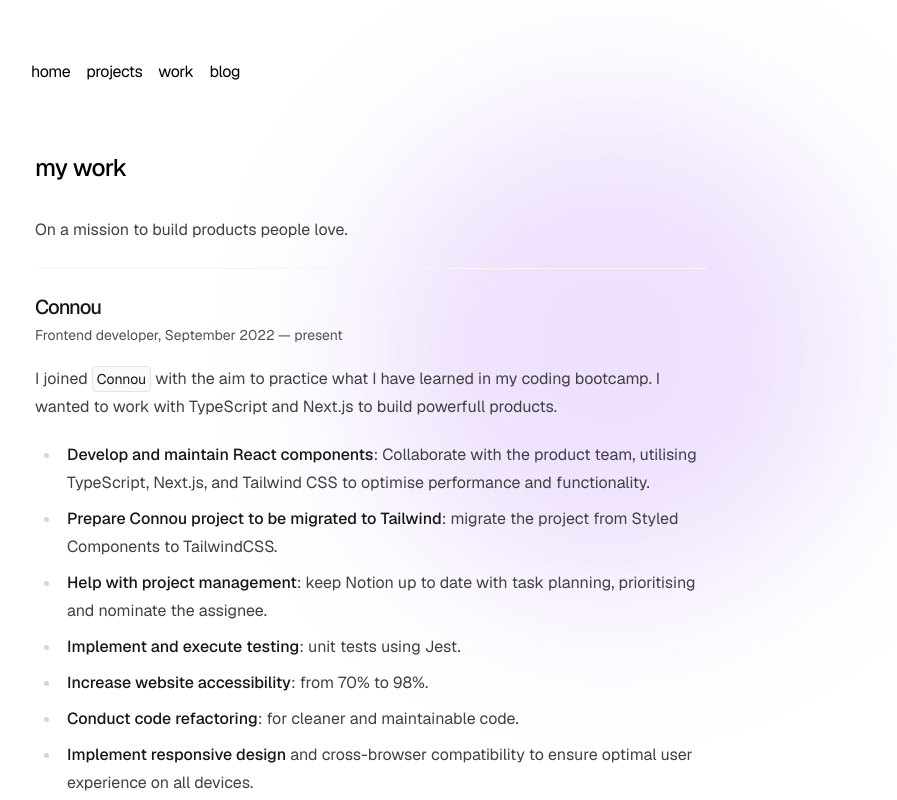
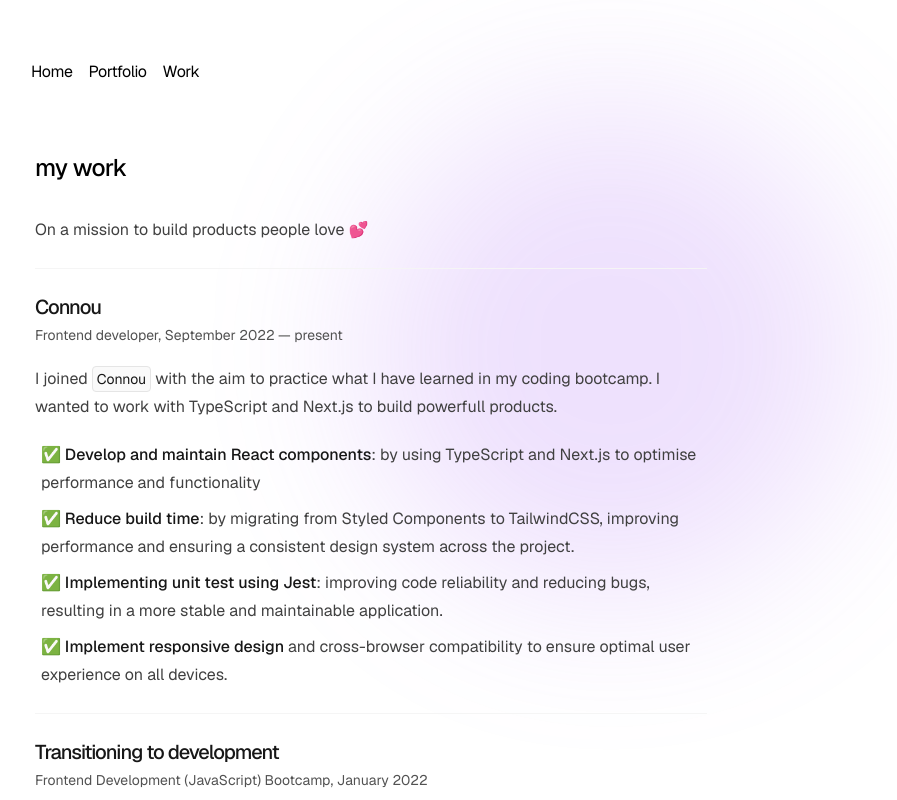
Before and after one commit to sanicodeplayground/portfolio-sanita, a Next.js app: page /work in a window 1280 px wide. Shown: the top 800 px of the page, without its empty margins (269-1166 px from the left). Built offline with nearby package versions, Linux system fonts and the light colour scheme.

Commit message:
hide blog

```diff
--- a/src/app/page.tsx
+++ b/src/app/page.tsx
@@ -2,10 +2,11 @@ import Link from 'next/link';
 import Image from 'next/image';
 import ArrowIcon from '@/components/ArrowIcon';
 import BadgeConnou from '@/components/BadgeConnou';
-import LinkBlog from '../components/BlogPosts';
 import { FC } from 'react';
 import fs from 'fs';
 import path from 'path';
+import projects from '@/db/projects';
+import { CardComponent } from '@/components/CardComponent';
 
 const techLogos = [
   {
@@ -53,47 +54,30 @@ const Page: FC = async () => {
         className="mb-8 h-24 w-24 rounded-full border
         border-neutral-200 dark:border-neutral-700"
       />
-      <h1 className="mb-2 text-2xl font-medium tracking-tighter">
-        I&apos;m Sanita 👋
+      <h1 className="mb-2 text-4xl font-medium tracking-tighter">
+        Hey, I&apos;m Sanita <br />
+        Front-end Developer
       </h1>
-      <div className="prose prose-neutral dark:prose-invert">
+      {/* <div className="prose prose-neutral dark:prose-invert">
         <p className="font-medium tracking-wide">Frontend Developer</p>
-      </div>
+      </div> */}
 
       <p className="prose prose-neutral dark:prose-invert">
-        {`I'm a frontend developer, optimist, and community enthusiast. I
+        {`A self-taught front-end developer, optimist, and community enthusiast. I
         currently `}
         <Link href="/work">work</Link>
         {` as a developer at the startup `}
         <span className="not-prose">
           <BadgeConnou href="https://www.connou.app">Connou</BadgeConnou>
         </span>
-        , where I help build an education platform for Universities using
-        Typescript and Next.js.
+        , building a social platform for students using Typescript and React.
       </p>
       <div className="prose prose-neutral dark:prose-invert">
         <p>
-          I help build reusable components and refactor for cleaner and more
+          I build reusable components and refactor for cleaner and more
           maintainable code. Currently, I&apos;m migrating styled components to
-          TailwindCSS, one component at a time. I work independently, but I am
+          TailwindCSS, one component at a time. I work independently, and I am
           always happy to collaborate with designers and other developers.
-        </p>
-      </div>
-      <hr className="my-6 border-neutral-100 dark:border-neutral-800" />
-      <h2 className="font-medium text-xl mb-1 tracking-tighter">
-        Latest posts
-      </h2>
-      <div className="my-8 flex w-full flex-col space-y-4">
-        {posts.map((post) => (
-          <LinkBlog key={post.slug} title={post.title} slug={post.slug} />
-        ))}
-      </div>
-      <div className="prose prose-neutral dark:prose-invert">
-        <p>
-          While using the latest framework, I also allocate time to learning and
-          practicing the fundamentals of JavaScript and CSS. I have a dedicated
-          lab section for this purpose, ensuring that I keep learning the core
-          principles of web development.
         </p>
       </div>
       <hr className="my-6 border-neutral-100 dark:border-neutral-800" />
@@ -115,6 +99,21 @@ const Page: FC = async () => {
           </div>
         ))}
       </div>
+      <hr className="my-6 border-neutral-100 dark:border-neutral-800" />
+      <h2 className="font-medium text-xl mb-1 tracking-tighter">Portfolio</h2>
+      <div className="my-8 group grid sm:grid-cols-2 grid-rows-2 gap-4">
+        {projects.map((project) => (
+          <CardComponent
+            key={project.id}
+            id={project.id}
+            title={project.title}
+            image={project.image}
+            githubURL={project.githubURL}
+          />
+        ))}
+      </div>
+      <hr className="my-6 border-neutral-100 dark:border-neutral-800" />
+
       <ul className="font-sm mt-8 flex flex-col space-x-0 space-y-2 text-neutral-600 md:flex-row md:space-x-4 md:space-y-0 dark:text-neutral-300">
         <li>
           <a
--- a/src/app/projects/page.tsx
+++ b/src/app/projects/page.tsx
@@ -4,9 +4,9 @@ import { CardComponent } from '@/components/CardComponent';
 export default function ProjectsPage() {
   return (
     <section>
-      <h1 className="font-medium text-2xl mb-8 tracking-tight">my projects</h1>
+      <h1 className="font-medium text-2xl mb-8 tracking-tight">Portfolio</h1>
       <div className="prose prose-neutral dark:prose-invert">
-        <p>A collection of my most recent projects.</p>
+        <p>A collection of my most recent projects</p>
         <hr className="my-6 border-neutral-100 dark:border-neutral-800" />
       </div>
       <div className="group grid sm:grid-cols-2 grid-rows-2 gap-4">
--- a/src/app/work/page.tsx
+++ b/src/app/work/page.tsx
@@ -6,7 +6,9 @@ export default function WorkPage() {
     <section>
       <h1 className="font-medium text-2xl mb-8 tracking-tight">my work</h1>
       <div className="prose prose-neutral dark:prose-invert">
-        <p>On a mission to build products people love.</p>
+        <p>
+          On a mission to build products people love <span>💕</span>
+        </p>
         <hr className="my-6 border-neutral-100 dark:border-neutral-800" />
         <h2 className="font-medium text-xl mb-1 tracking-tighter">Connou</h2>
         <p className="text-neutral-600 dark:text-neutral-400 text-sm">
@@ -21,33 +23,27 @@ export default function WorkPage() {
           wanted to work with TypeScript and Next.js to build powerfull
           products.
         </p>
-        <ul>
+        <ul className="list-none px-0">
           <li>
-            <strong>Develop and maintain React components</strong>: Collaborate
-            with the product team, utilising TypeScript, Next.js, and Tailwind
-            CSS to optimise performance and functionality.
+            <span>✅</span>
+            <strong> Develop and maintain React components</strong>: by using
+            TypeScript and Next.js to optimise performance and functionality
           </li>
           <li>
-            <strong>Prepare Connou project to be migrated to Tailwind</strong>:
-            migrate the project from Styled Components to TailwindCSS.
+            <span>✅</span>
+            <strong> Reduce build time</strong>: by migrating from Styled
+            Components to TailwindCSS, improving performance and ensuring a
+            consistent design system across the project.
           </li>
           <li>
-            <strong> Help with project management</strong>: keep Notion up to
-            date with task planning, prioritising and nominate the assignee.
+            <span>✅</span>
+            <strong> Implementing unit test using Jest</strong>: improving code
+            reliability and reducing bugs, resulting in a more stable and
+            maintainable application.
           </li>
           <li>
-            <strong>Implement and execute testing</strong>: unit tests using
-            Jest.
-          </li>
-          <li>
-            <strong>Increase website accessibility</strong>: from 70% to 98%.
-          </li>
-          <li>
-            <strong>Conduct code refactoring</strong>: for cleaner and
-            maintainable code.
-          </li>
-          <li>
-            <strong>Implement responsive design</strong> and cross-browser
+            <span>✅</span>
+            <strong> Implement responsive design</strong> and cross-browser
             compatibility to ensure optimal user experience on all devices.
           </li>
         </ul>
--- a/src/components/BadgeConnou.tsx
+++ b/src/components/BadgeConnou.tsx
@@ -10,10 +10,10 @@ const BadgeConnou: FC<BadgeProps> = ({ ...props }) => {
         target="_blank"
         className="relative overflow-hidden inline-flex items-center rounded border border-neutral-200 bg-neutral-50 p-1 text-sm leading-4 text-neutral-900 no-underline dark:border-neutral-700 dark:bg-neutral-800 dark:text-neutral-100"
       >
-        <span className="translate-y-0 skew-y-0 transition duration-500 group-hover:-translate-y-[170%] group-hover:skew-y-12">
+        <span className="translate-y-0 skew-y-0 transition duration-500 group-hover:-translate-y-[170%] group-hover:skew-y-12 flex items-center">
           Connou
         </span>
-        <span className="absolute translate-y-[150%] skew-y-12 transition duration-500 group-hover:translate-y-0 group-hover:skew-y-0">
+        <span className="absolute translate-y-[150%] skew-y-12 transition duration-500 group-hover:translate-y-0 group-hover:skew-y-0 flex items-center">
           Connou
         </span>
       </a>
--- a/src/components/Navbar.tsx
+++ b/src/components/Navbar.tsx
@@ -3,10 +3,10 @@ import Link from 'next/link';
 // import MoonIcon from './moon-icon';
 
 const navItems = {
-  '/': { name: 'home' },
-  '/projects': { name: 'projects' },
-  '/work': { name: 'work' },
-  '/blog': { name: 'blog' },
+  '/': { name: 'Home' },
+  '/projects': { name: 'Portfolio' },
+  '/work': { name: 'Work' },
+  // '/blog': { name: 'blog' },
   // '/about': { name: 'about' },
   // '/lab': { name: 'lab' },
 };
--- a/src/db/projects.ts
+++ b/src/db/projects.ts
@@ -5,7 +5,7 @@ const projects = [
     image: 'portfolioAnnie.jpg',
     previewURL:
       'https://medium.com/@magiur99/building-a-react-app-281f4e9d342e',
-    githubURL: 'https://github.com/sanicodeplayground/annie-website',
+    githubURL: 'https://anniebookerillustration.com',
     techStack: [
       'React',
       'Props',
```
Also changed, not shown: 1 other file (tests, documents, lock files or other folders).
